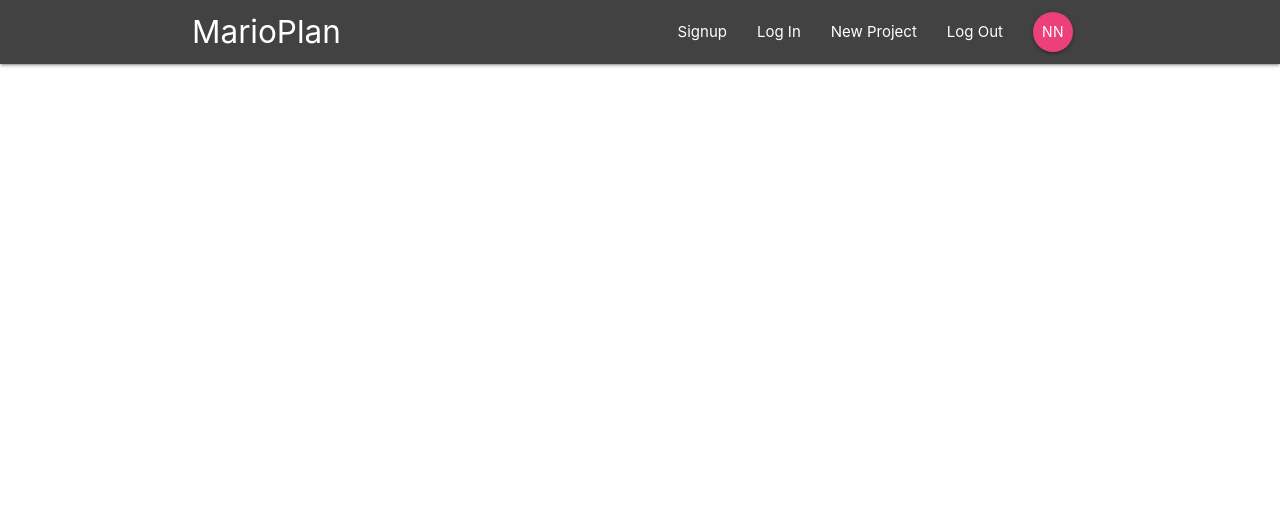
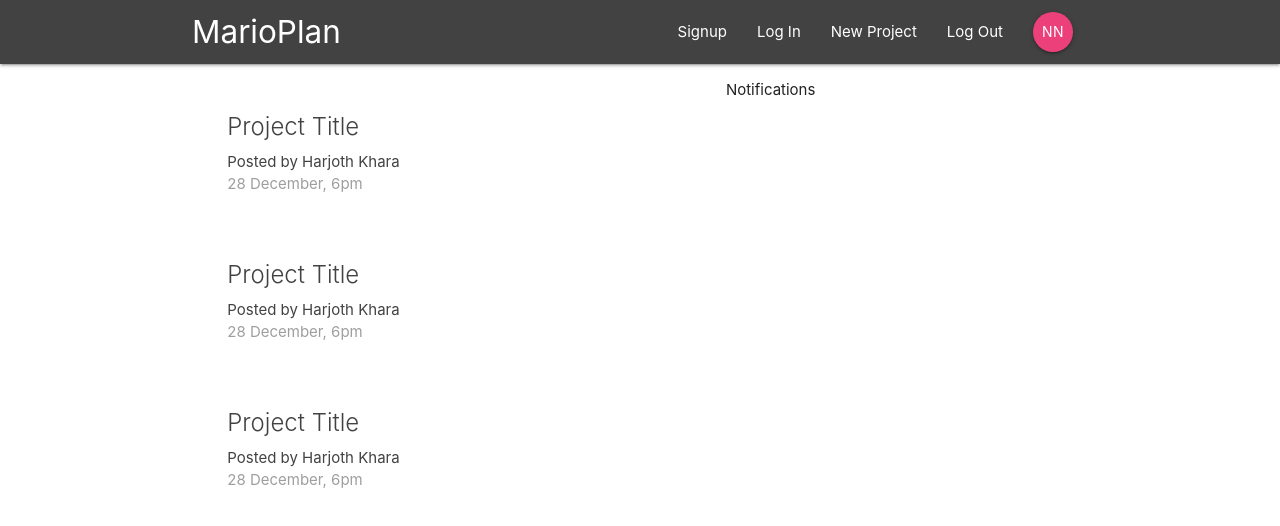
Before and after one commit to harjothkhara/React-Redux-App, a React (Create React App) app: page / in a window 1280 px wide. Shown: the top 526 px of the page. Built offline with nearby package versions, Linux system fonts and the light colour scheme.

Commit message:
Dashboard component

```diff
--- a/src/App.js
+++ b/src/App.js
@@ -1,10 +1,15 @@
 import React from 'react';
 import Navbar from './components/layout/Navbar';
+import { Switch, Route } from 'react-router-dom';
+import Dashboard from './components/dashboard/Dashboard';
 
 function App() {
   return (
     <div className='App'>
       <Navbar />
+      <Switch>
+        <Route path='/' component={Dashboard} />
+      </Switch>
     </div>
   );
 }
--- a/src/components/dashboard/Dashboard.js
+++ b/src/components/dashboard/Dashboard.js
@@ -0,0 +1,22 @@
+import React, { Component } from 'react';
+import Notifications from './Notifications';
+import ProjectList from '../projects/ProjectList';
+
+class Dashboard extends Component {
+  render() {
+    return (
+      <div className='dashboard container'>
+        <div className='row'>
+          <div className='col s12 m6'>
+            <ProjectList />
+          </div>
+          <div className='col s12 m5 offset-m1'>
+            <Notifications />
+          </div>
+        </div>
+      </div>
+    );
+  }
+}
+
+export default Dashboard;
--- a/src/components/dashboard/Notifications.js
+++ b/src/components/dashboard/Notifications.js
@@ -0,0 +1,11 @@
+import React from 'react';
+
+const Notifications = () => {
+  return (
+    <div>
+      <p>Notifications</p>
+    </div>
+  );
+};
+
+export default Notifications;
--- a/src/components/projects/ProjectList.js
+++ b/src/components/projects/ProjectList.js
@@ -0,0 +1,33 @@
+import React from 'react';
+
+const ProjectList = () => {
+  return (
+    <div className='project-list section'>
+      <div className='card z-depth-0 project-summary'>
+        <div className='card-content grey-text text-darken-3'>
+          <span className='card-title'>Project Title</span>
+          <p>Posted by Harjoth Khara</p>
+          <p className='grey-text'>28 December, 6pm</p>
+        </div>
+      </div>
+
+      <div className='card z-depth-0 project-summary'>
+        <div className='card-content grey-text text-darken-3'>
+          <span className='card-title'>Project Title</span>
+          <p>Posted by Harjoth Khara</p>
+          <p className='grey-text'>28 December, 6pm</p>
+        </div>
+      </div>
+
+      <div className='card z-depth-0 project-summary'>
+        <div className='card-content grey-text text-darken-3'>
+          <span className='card-title'>Project Title</span>
+          <p>Posted by Harjoth Khara</p>
+          <p className='grey-text'>28 December, 6pm</p>
+        </div>
+      </div>
+    </div>
+  );
+};
+
+export default ProjectList;
```
